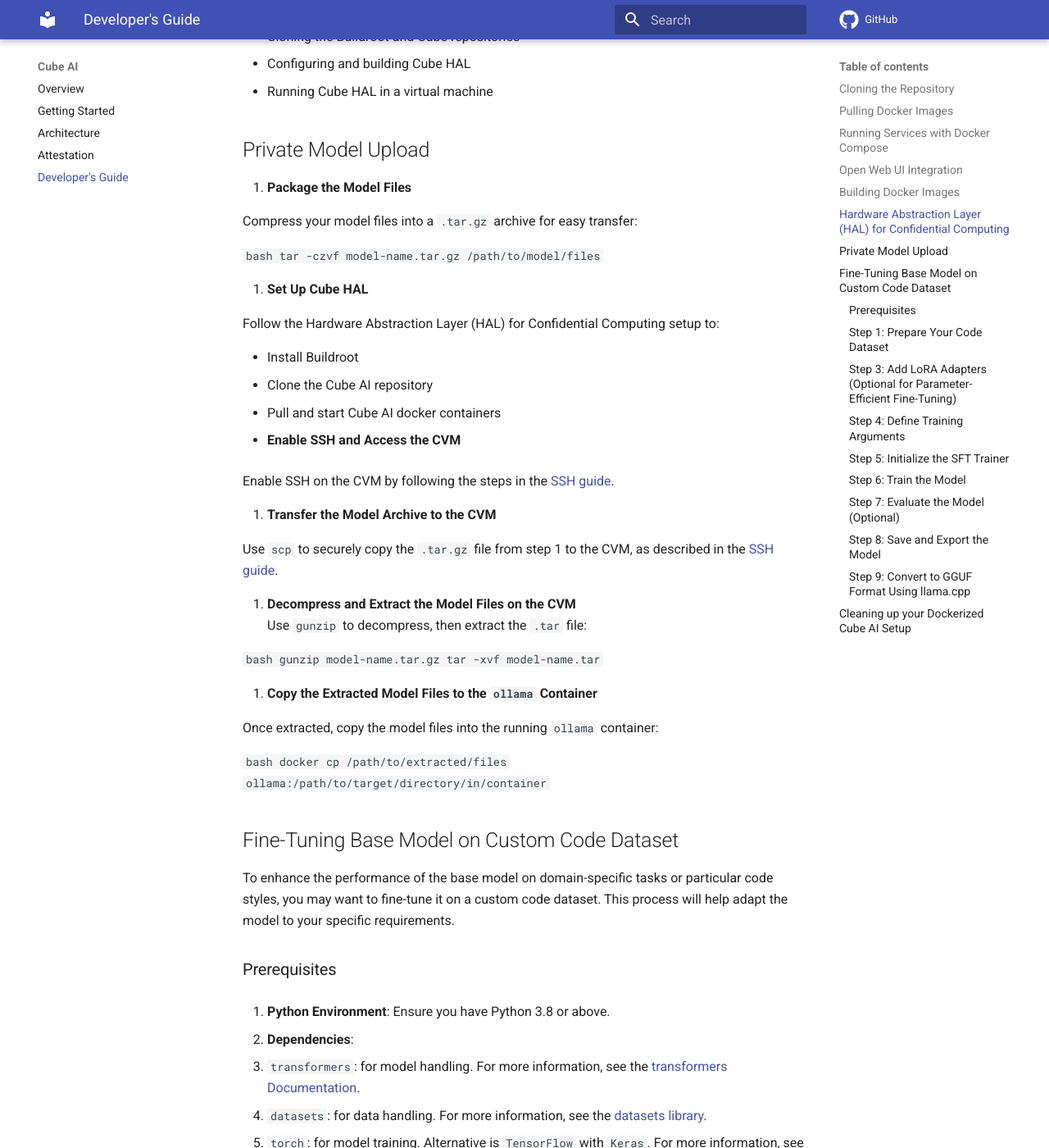
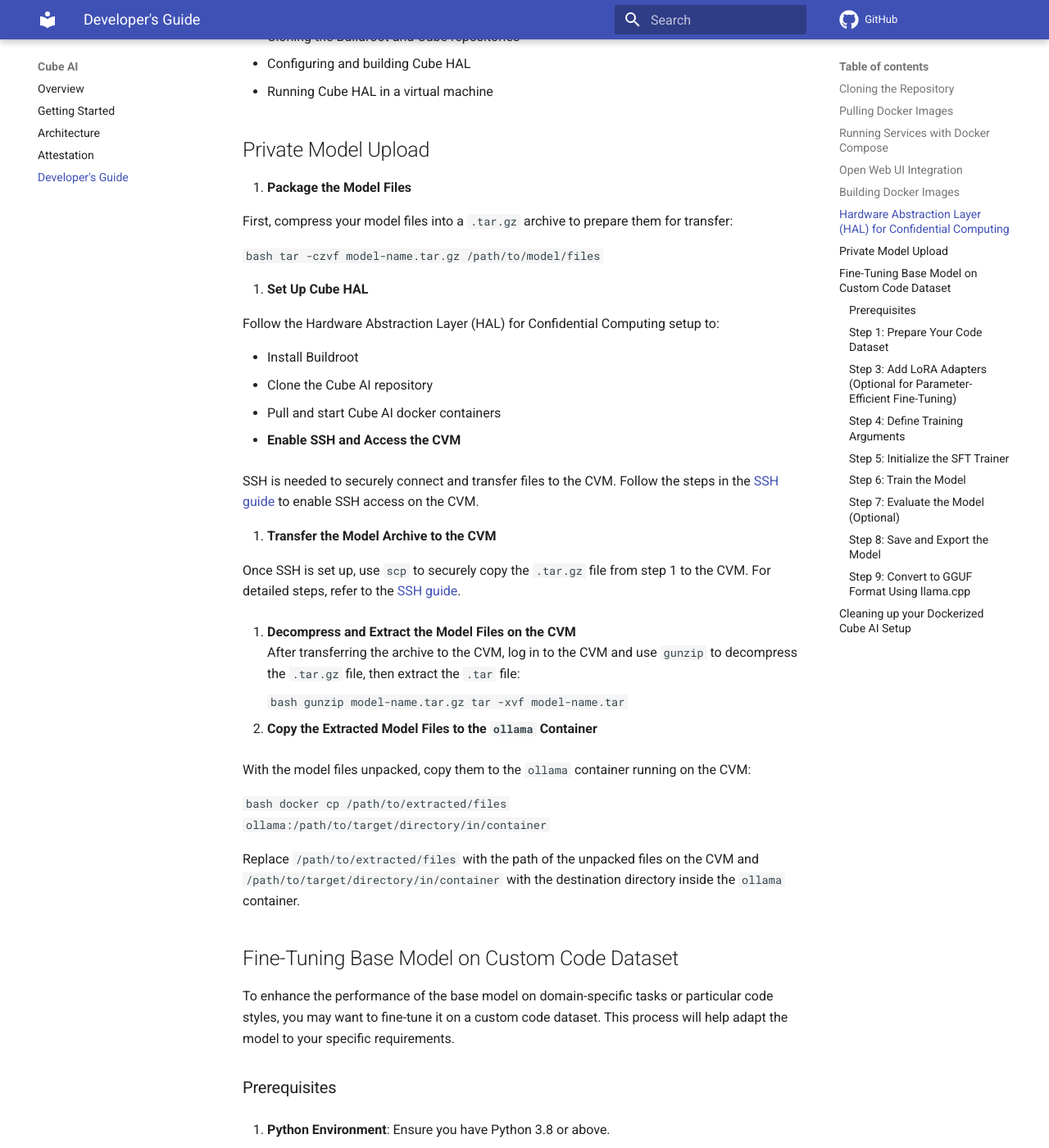
Before and after one commit to ultravioletrs/cube-docs, an MkDocs documentation site: the page built from docs/developer-guide.md, in a window 1280 px wide and 1400 px high, scrolled down 2100 px. Shown: the whole window at 82% size. Built offline with MkDocs 1.6.1 and Material for MkDocs 9.7.7, drawn with Linux system fonts in a browser that asks for light colours; comment, search, counter and statistics services are not loaded.

Commit message:
Enhance docs
Signed-off-by: JeffMboya <jangina.mboya@gmail.com>

````diff
--- a/docs/developer-guide.md
+++ b/docs/developer-guide.md
@@ -85,7 +85,7 @@
 
 1. **Package the Model Files**
 
-   Compress your model files into a `.tar.gz` archive for easy transfer:
+   First, compress your model files into a `.tar.gz` archive to prepare them for transfer:
 
    ```bash
    tar -czvf model-name.tar.gz /path/to/model/files
@@ -99,29 +99,31 @@
    - Clone the Cube AI repository
    - Pull and start Cube AI docker containers
 
-5. **Enable SSH and Access the CVM**
+3. **Enable SSH and Access the CVM**
 
-   Enable SSH on the CVM by following the steps in the [SSH guide](https://github.com/ultravioletrs/cube/blob/main/hal/buildroot/ssh.md).
+   SSH is needed to securely connect and transfer files to the CVM. Follow the steps in the [SSH guide](https://github.com/ultravioletrs/cube/blob/main/hal/buildroot/ssh.md) to enable SSH access on the CVM.
 
-6. **Transfer the Model Archive to the CVM**
+4. **Transfer the Model Archive to the CVM**
 
-   Use `scp` to securely copy the `.tar.gz` file from step 1 to the CVM, as described in the [SSH guide](https://github.com/ultravioletrs/cube/blob/main/hal/buildroot/ssh.md).
+   Once SSH is set up, use `scp` to securely copy the `.tar.gz` file from step 1 to the CVM. For detailed steps, refer to the [SSH guide](https://github.com/ultravioletrs/cube/blob/main/hal/buildroot/ssh.md).
 
-7. **Decompress and Extract the Model Files on the CVM**
-  Use `gunzip` to decompress, then extract the `.tar` file:
+5. **Decompress and Extract the Model Files on the CVM**
+  After transferring the archive to the CVM, log in to the CVM and use `gunzip` to decompress the `.tar.gz` file, then extract the `.tar` file:
 
-   ```bash
-   gunzip model-name.tar.gz
-   tar -xvf model-name.tar
-   ```
+    ```bash
+    gunzip model-name.tar.gz
+    tar -xvf model-name.tar
+    ```
 
-8. **Copy the Extracted Model Files to the `ollama` Container**
+6. **Copy the Extracted Model Files to the `ollama` Container**
 
-   Once extracted, copy the model files into the running `ollama` container:
+   With the model files unpacked, copy them to the `ollama` container running on the CVM:
 
    ```bash
    docker cp /path/to/extracted/files ollama:/path/to/target/directory/in/container
    ```
+
+   Replace `/path/to/extracted/files` with the path of the unpacked files on the CVM and `/path/to/target/directory/in/container` with the destination directory inside the `ollama` container.
 
 ## Fine-Tuning Base Model on Custom Code Dataset
 
````
